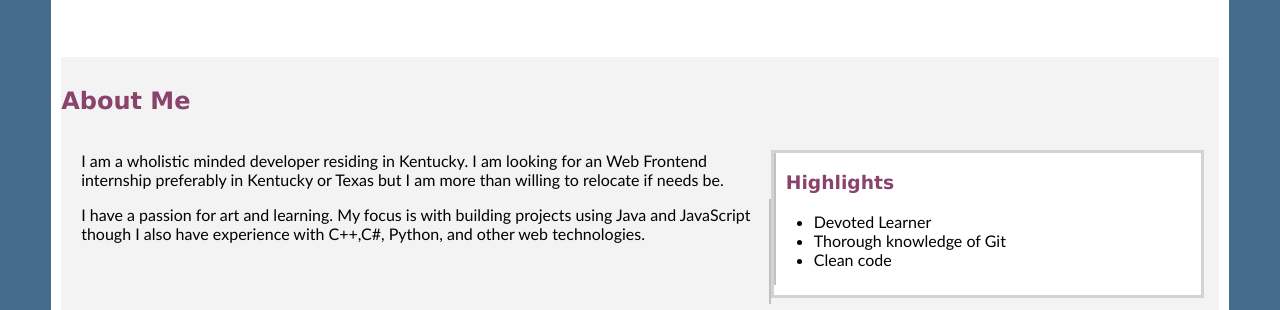
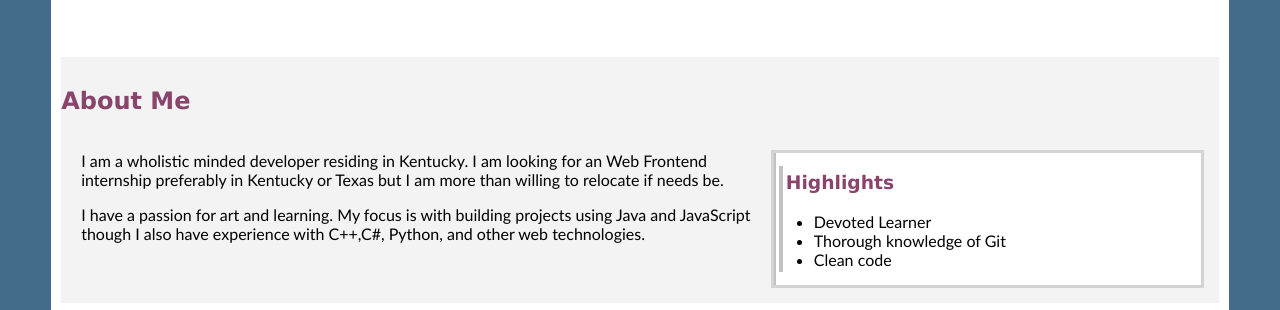
Before and after one commit to Codyl/portfolio-website, a plain HTML site: page index.html in a window 1280 px wide. Shown: the part 587-897 px from the top of the page. Drawn offline with Linux system fonts and the light colour scheme.

Commit message:
cleaning contact div

```diff
--- a/index.html
+++ b/index.html
@@ -150,8 +150,10 @@
                 <form method="POST" action="https://formspree.io/f/xoqpbeaw">
                     <input class="block" type="text" name="name" id="name" placeholder="Name">
                     <input class="block" type="email" name="_replyto" id="email" placeholder="Email">
+                    <div>
                     <textarea  class="block" id="message" cols="30" rows="10" placeholder="Message"></textarea>
                     <button class="button" onclick="sendEmail()">Send</button>
+                </div>
                 </form>
             </div>
         </div>
--- a/style.css
+++ b/style.css
@@ -86,6 +86,9 @@ nav div a {
 .center {
     text-align: center;
 }
+.right {
+    float: right;
+}
 .titleNav {
     float: left;
     position: fixed;
@@ -117,7 +120,6 @@ h2 {
 }
 .box {
     margin-bottom: 10px;
-    padding-bottom: 10px;
     background-color: #F3F3F3;
 }
 .box::before {
@@ -134,10 +136,10 @@ h2 {
     content: "";
     display: block;
     position: relative;
-    top: -65%;
-    left: -5px;
+    top: -90%;
+    left: 5px;
     float: left;
-    width: 2px;
+    width: 4px;
     height: 80%;
 }
 .project img {
```
